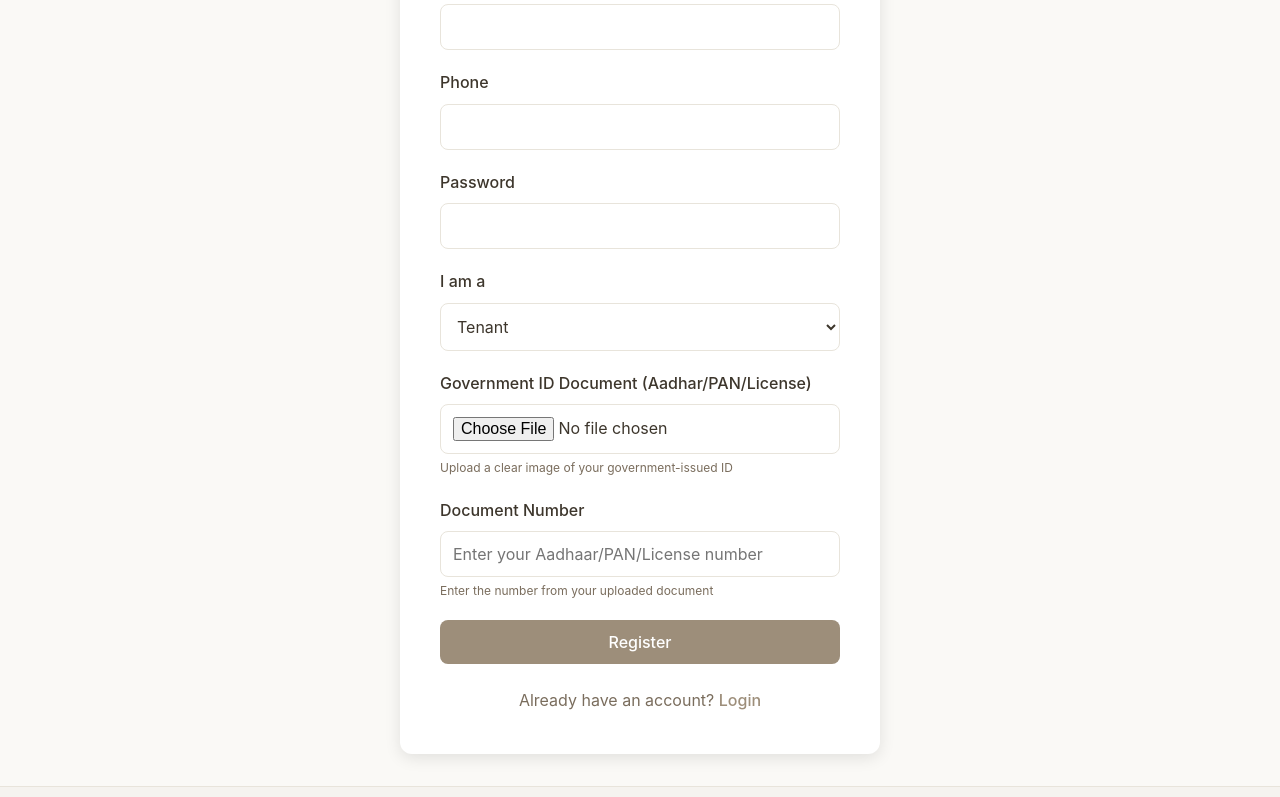
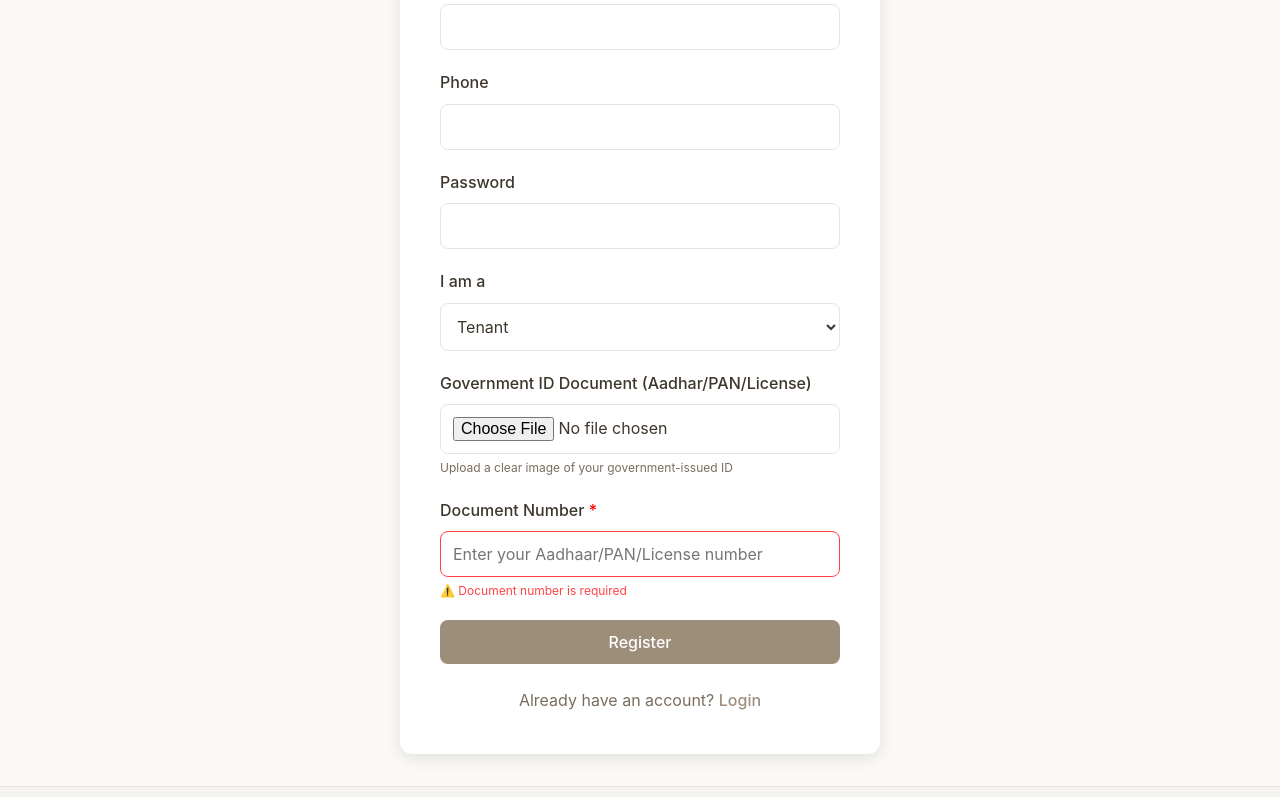
Before and after one commit to SanyogSethi/renteasee, a React (Vite) app in the folder client/: page /register in a window 1280 px wide. Shown: the part 382-1179 px from the top of the page. Built offline with nearby package versions, Linux system fonts and the light colour scheme; no server answers.

Commit message:
Improve registration form: highlight required document number field and better error messages

```diff
--- a/client/src/pages/Register.jsx
+++ b/client/src/pages/Register.jsx
@@ -58,6 +58,14 @@ const Register = () => {
       await register(data)
       navigate('/dashboard')
     } catch (err) {
+      console.error('Registration error:', err)
+
+      // Handle network errors
+      if (!err.response) {
+        setError('Network error: Unable to connect to server. Please check your internet connection and try again.')
+        return
+      }
+
       const errorMessage = err.response?.data?.message || 'Registration failed'
       let detailedError = errorMessage
 
@@ -68,6 +76,11 @@ const Register = () => {
         const failedParams = params.filter(p => !p.passed).map(p => p.name)
 
         detailedError = `${errorMessage}\n\nPassed: ${passedParams.join(', ') || 'None'}\nFailed: ${failedParams.join(', ') || 'None'}`
+      }
+
+      // Show recommendations if available
+      if (err.response?.data?.recommendations) {
+        detailedError += `\n\nTips: ${err.response.data.recommendations.join(', ')}`
       }
 
       setError(detailedError)
@@ -156,7 +169,9 @@ const Register = () => {
               <small className="form-hint">Upload a clear image of your government-issued ID</small>
             </div>
             <div className="form-group">
-              <label className="form-label">Document Number</label>
+              <label className="form-label">
+                Document Number <span style={{ color: 'red' }}>*</span>
+              </label>
               <input
                 type="text"
                 name="documentNumber"
@@ -165,8 +180,11 @@ const Register = () => {
                 onChange={handleChange}
                 placeholder="Enter your Aadhaar/PAN/License number"
                 required
+                style={{ borderColor: !formData.documentNumber ? '#ff4444' : '' }}
               />
-              <small className="form-hint">Enter the number from your uploaded document</small>
+              <small className="form-hint" style={{ color: !formData.documentNumber ? '#ff4444' : '#666' }}>
+                {!formData.documentNumber ? '⚠️ Document number is required' : 'Enter the number from your uploaded document'}
+              </small>
             </div>
             <button type="submit" className="btn btn-primary w-full" disabled={loading}>
               {loading ? 'Registering...' : 'Register'}
```
